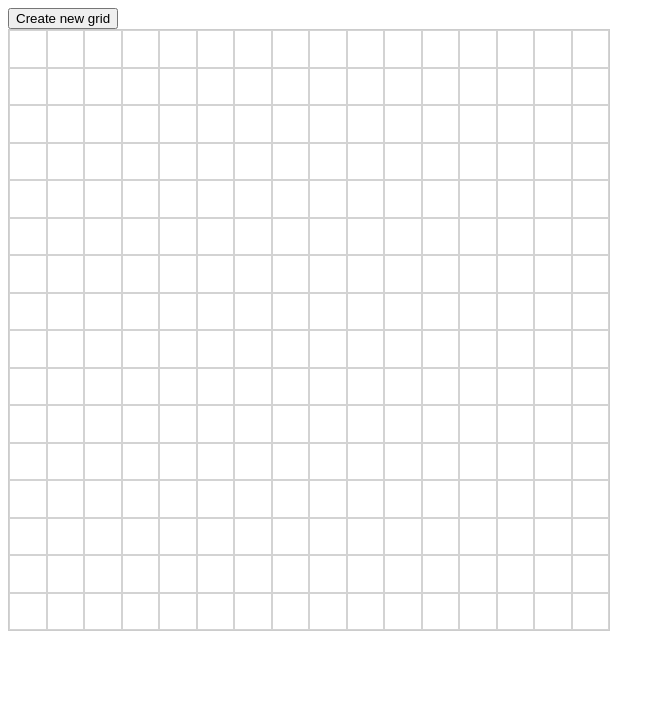
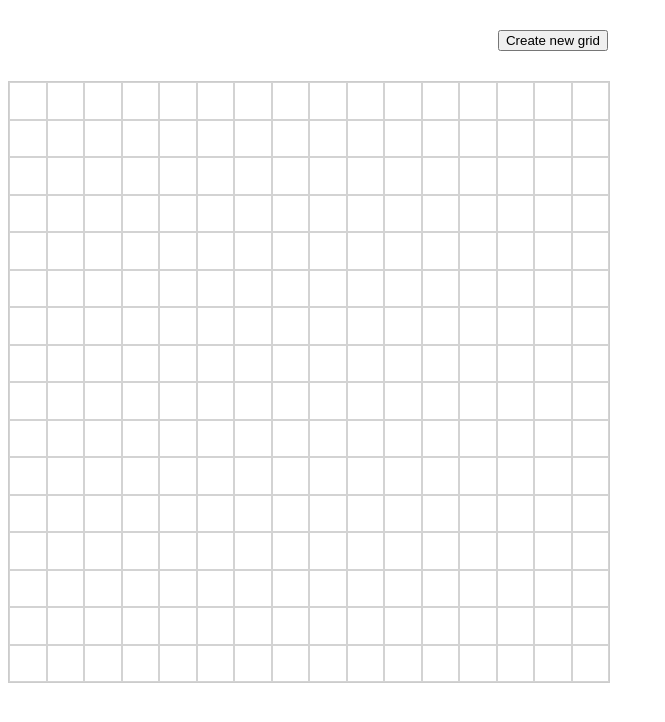
Before and after one commit to alexblokstra/Etch-a-Sketch, a plain HTML site: page index.html in a window 1280 px wide. Shown: the whole page, without its empty margins (0-665 px from the left). Drawn offline with Linux system fonts and the light colour scheme.

Commit message:
Add button styling This changes the position of the button, making it more user friendly. I also added variables for height and width of the container so that it only needs to be changed in one place.

```diff
--- a/index.html
+++ b/index.html
@@ -8,7 +8,11 @@
     <title>Document</title>
 </head>
 <body>
-    <button id="new-grid">Create new grid</button>
-    <div id="container"></div>
+    <div>
+        <div class="button-container">
+            <button id="new-grid">Create new grid</button>
+        </div>
+        <div id="container"></div>
+    </div>
 </body>
 </html>
--- a/styles.css
+++ b/styles.css
@@ -1,8 +1,13 @@
+:root {
+  --container-width: 600px;
+  --container-height: 600px;
+}
+
 #container {
     display: flex;
     flex-wrap: wrap;
-    width: 600px;
-    height: 600px;
+    width: var(--container-width);
+    height: var(--container-height);
     border: 1px solid #ccc;
 }
 
@@ -16,3 +21,10 @@
 .hover {
     background-color: gray;
 }
+
+.button-container {
+    display: flex;
+    justify-content: flex-end;
+    width: var(--container-width);
+    margin: 30px 0;
+}
```
